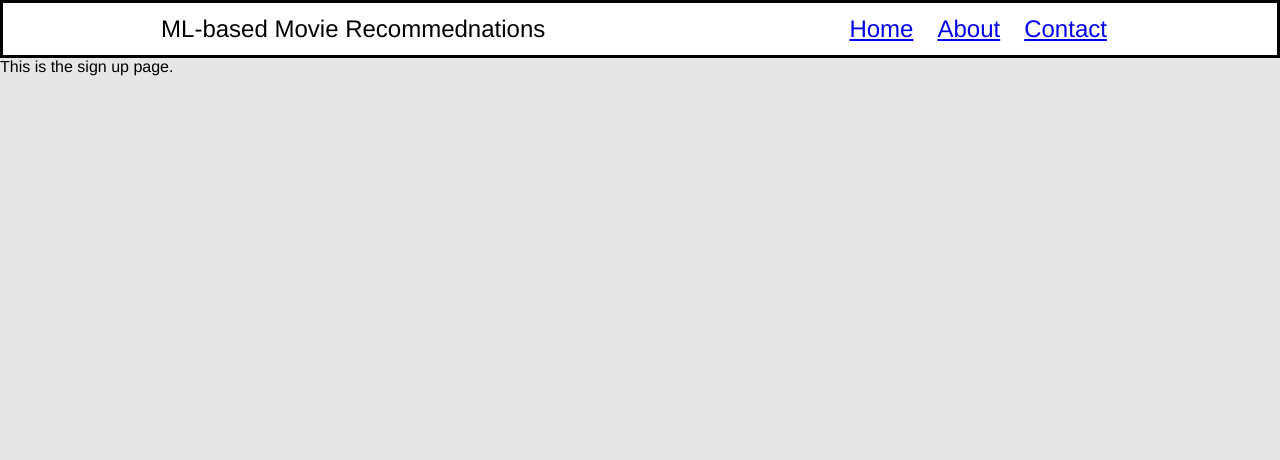
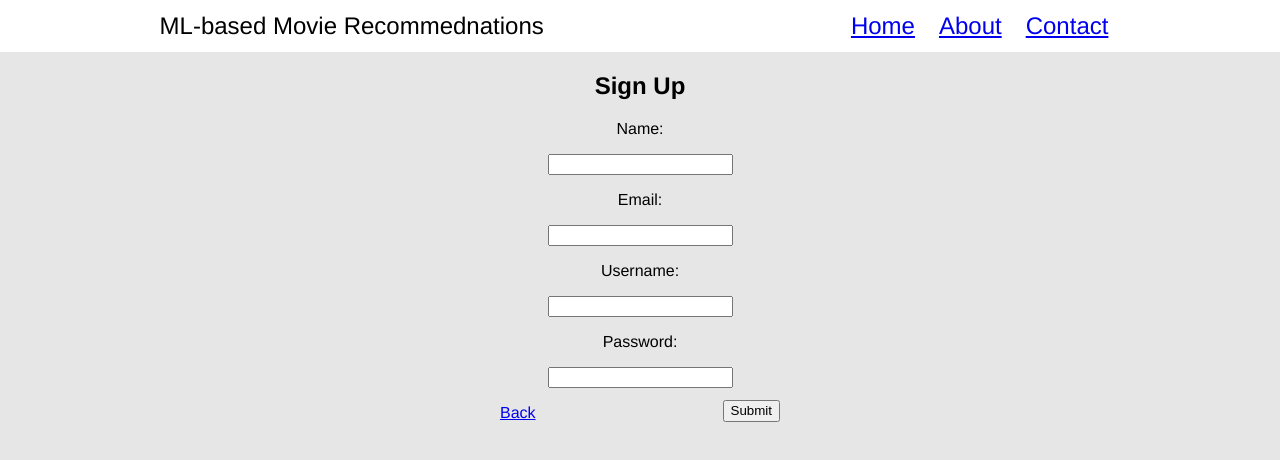
Before and after one commit to yanchen01/movie-recommendation-app, a React (Create React App) app: page /signup in a window 1280 px wide. Shown: the top 460 px of the page. Built offline with nearby package versions, Linux system fonts and the light colour scheme.

Commit message:
Added submit and back buttons + sign up page

```diff
--- a/src/components/Login.js
+++ b/src/components/Login.js
@@ -1,4 +1,5 @@
 import React from 'react';
+import {Link} from 'react-router-dom';
 
 const Login = () => (
     <div className='login-container'>
@@ -6,17 +7,17 @@ const Login = () => (
         <form className='login-form'>
             <label>
                 <p>Email:</p>
-                <input placeholder='' type='text'/>
+                <input placeholder='@example.com' type='text'/>
             </label>
             <label>
                 <p>Password:</p>
-                <input placeholder='' type='text'/>
+                <input placeholder='******' type='text'/>
             </label>
-            <div>
+            <div className='submit-bar'>
+                <Link className='login-back-button' to='/'>Back</Link>
                 <button className='login-submit-button'>Submit</button>
             </div>
         </form>
-        <button className='login-back-button'>Back</button>
     </div>
 )
 
--- a/src/components/SignUp.js
+++ b/src/components/SignUp.js
@@ -1,8 +1,31 @@
 import React from 'react';
+import {Link} from 'react-router-dom';
 
 const SignUp = () => (
-    <div>
-        This is the sign up page.
+    <div className='login-container'>
+        <h2 className='login-header'>Sign Up</h2>
+        <form className='login-form'>
+            <label>
+                <p>Name:</p>
+                <input placeholder='' type='text'/>
+            </label>
+            <label>
+                <p>Email:</p>
+                <input placeholder='' type='text'/>
+            </label>
+            <label>
+                <p>Username:</p>
+                <input placeholder='' type='text'/>
+            </label>
+            <label>
+                <p>Password:</p>
+                <input placeholder='' type='text'/>
+            </label>
+            <div className='submit-bar'>
+                <Link className='login-back-button' to='/'>Back</Link>
+                <button className='login-submit-button'>Submit</button>
+            </div>
+        </form>
     </div>
 )
 
--- a/src/styles/component_css/_header.scss
+++ b/src/styles/component_css/_header.scss
@@ -3,7 +3,6 @@
     font-size: 2.4rem;
     display: flex;
     justify-content: space-around;
-    border: solid;
     padding: $s-size;
     background-color: white;
 }
--- a/src/styles/component_css/_login.scss
+++ b/src/styles/component_css/_login.scss
@@ -1,12 +1,6 @@
 .login-container
 {
     text-align: center;
-    //margin-top: $xl-size;
-    //border: solid;
-}
-.login-form
-{
-
 }
 .login-submit-button
 {
@@ -14,5 +8,11 @@
 }
 .login-back-button
 {
-    margin-top: $s-size;
+    margin-top: $m-size;
 }
+.submit-bar
+{
+    display: flex;
+    justify-content: space-between;
+    padding: 0rem 50rem 0rem 50rem;
+}
--- a/src/styles/styles.scss
+++ b/src/styles/styles.scss
@@ -1,5 +1,8 @@
+// imports from base
 @import './base/settings';
 @import './base/base';
+
+// Component styling imports
 @import '../styles/component_css/header';
 @import '../styles/component_css/landingPage';
 @import '../styles/component_css/login';
```
Also changed, not shown: 1 other file (tests, documents, lock files or other folders).
